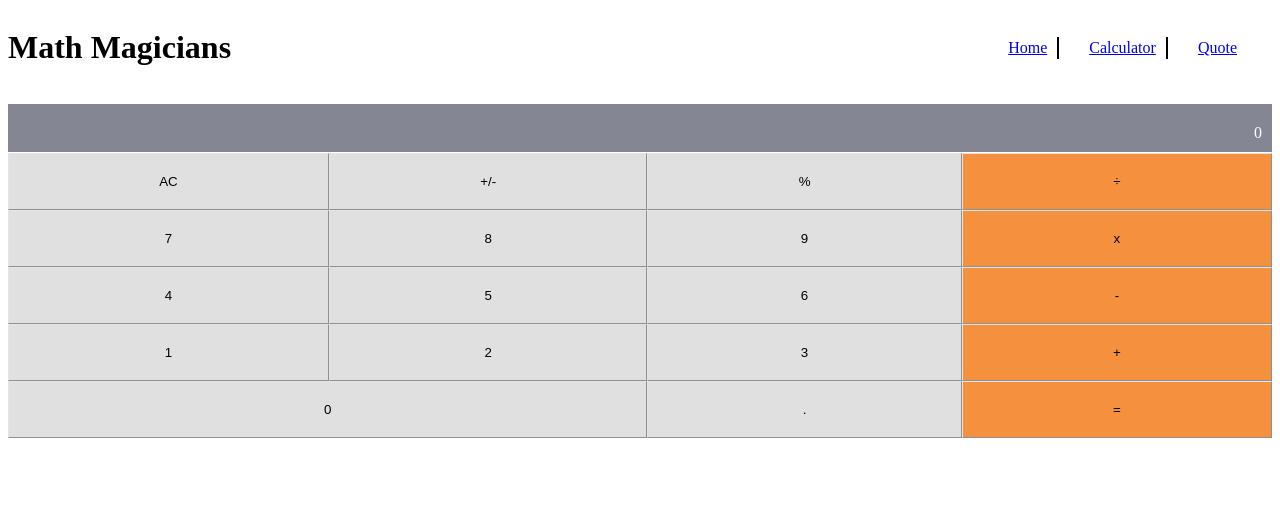
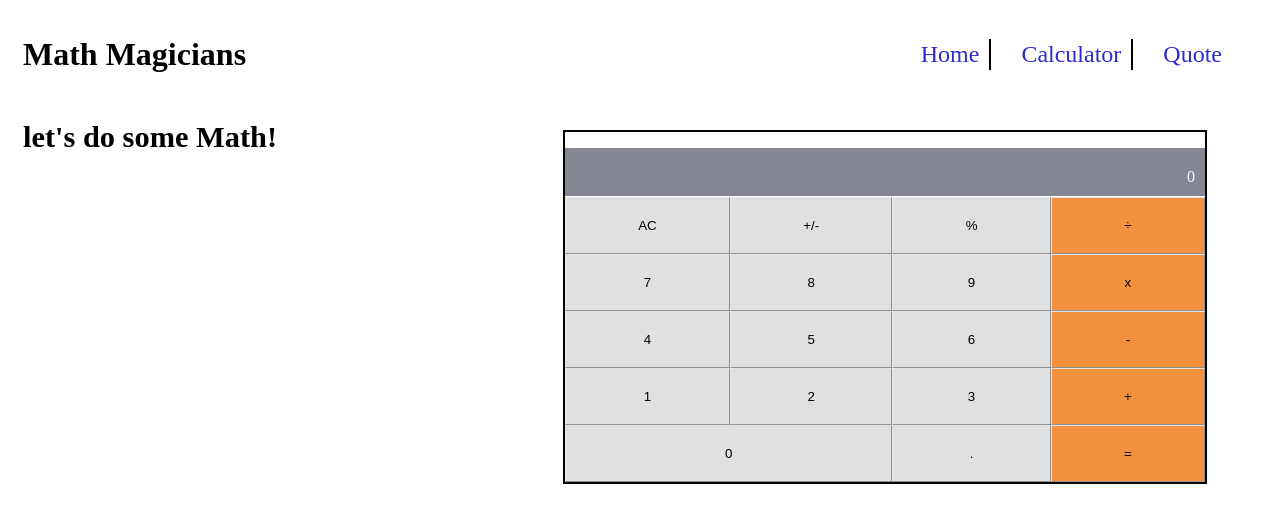
Before and after one commit to mahbubul14/math-magicians, a React (Create React App) app: page /calculator in a window 1280 px wide. Shown: the top 522 px of the page. Built offline with nearby package versions, Linux system fonts and the light colour scheme.

Commit message:
Update styles page

```diff
--- a/src/App.css
+++ b/src/App.css
@@ -1,7 +1,17 @@
+a {
+  color: rgb(43, 43, 206);
+  text-decoration: none;
+  font-size: 1.5rem;
+}
+
+#root {
+  margin: 15px;
+}
+
 .calc {
-  width: 30%;
   margin: 120px auto;
   font-size: 20px;
+  height: 100rem;
 }
 
 .result {
@@ -20,6 +30,17 @@
   display: -ms-grid;
   display: grid;
   grid-template-columns: auto auto auto auto;
+}
+
+.cal-float-right {
+  float: right;
+  margin: -50px 50px 2px 5px;
+  width: 40rem;
+  border: 2px solid black;
+}
+
+.cal-title {
+  font-size: 1.9rem;
 }
 
 button {
@@ -50,10 +71,16 @@ button {
 .navbar ul > li {
   border-right: 2px solid black;
   padding: 2px 10px 2px 30px;
-  color: skyblue;
 }
 
 .navbar ul > li:last-child {
   border: none;
   margin-right: 25px;
 }
+
+.container {
+  text-align: center;
+  margin: 150px;
+  font-size: 1.8rem;
+  color: rgb(73, 64, 64);
+}
--- a/src/components/Calculator.js
+++ b/src/components/Calculator.js
@@ -14,6 +14,8 @@ const Calculator = () => {
 
   return (
     <div>
+      <h2 className="cal-title"> let&apos;s do some Math!</h2>
+      <div className="cal-float-right">
         <p className="result">
           <span>{state.total}</span>
           <span>{state.operation}</span>
@@ -41,6 +43,7 @@ const Calculator = () => {
           <button type="button" className="orangeBtn" name="=" onClick={handleEvent}>=</button>
         </div>
       </div>
+    </div>
   );
 };
 export default Calculator;
```
Lines whose indentation alone changed are shown as unchanged.
